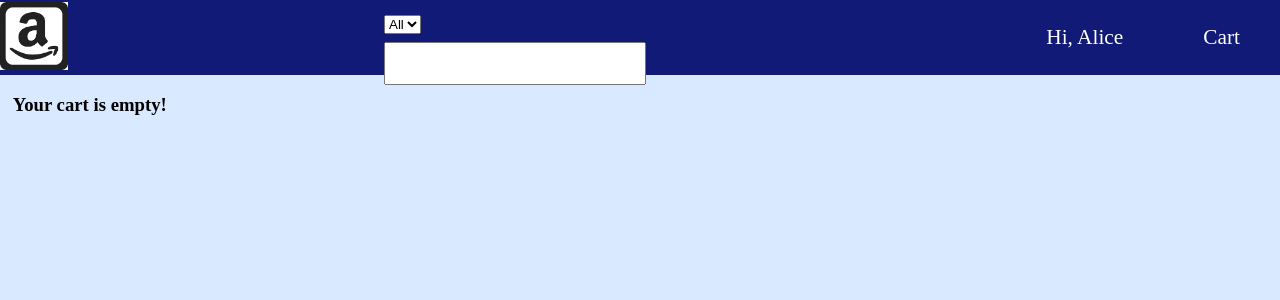
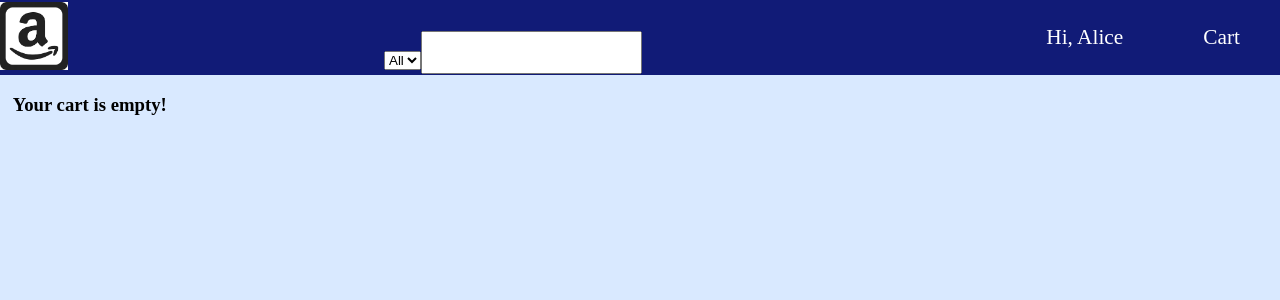
Before and after one commit to olivia-leggio/mini-amazon-cs316, a Flask app: page /cart in a window 1280 px wide. Shown: the top 300 px of the page. Run offline with Flask 2, Linux system fonts and the light colour scheme; a user stored in the database is signed in; data that the repository does not hold is empty.

Commit message:
get stupid searchbar to display better

```diff
--- a/static/css/main.css
+++ b/static/css/main.css
@@ -75,7 +75,9 @@ li a:hover, .dropdown:hover {
     position: absolute;
     left: 30%;
     top: 20%;
+    height: 60%;
 }
+
 #searchquery {
     position: absolute;
     width: 400%;
--- a/templates/base.html
+++ b/templates/base.html
@@ -32,14 +32,18 @@
         <a href = "/">
             <img src = "{{ url_for('static', filename = 'img/logo1.png') }}" width = "68" height = "68" id = "logo">
         </a>
-        <form id = "searchbar" action = "/search-results">
-            <select name="search-cats" id="search-cats">
+        <form id = "searchbar" action = "/search-results" >
+          <div style="float:left; position: relative; top:40%;">
+            <select name="search-cats" id="search-cats" >
                 <option value = "ALL"> All </option>
                 {% for category in categories %}
                 <option value = {{category.name}} > {{ category.name }} </option>
                 {% endfor %}
             </select>
+          </div>
+          <div style="float:left;">
             <input id = "searchtext" type = "text" name = "searchtext">
+          </div>
         </form>
     </div>
     {% elif type in ['User', 'Seller', 'Manager'] %}
@@ -68,12 +72,15 @@
             <img src = "{{ url_for('static', filename = 'img/logo1.png') }}" width = "68" height = "68" id = "logo">
         </a>
         <form id = "searchbar" action = "/search-results">
+          <div style="float:left; position: relative; top:40%;">
             <select name="search-cats" id="search-cats">
                 <option value = "ALL"> All </option>
                 {% for category in categories %}
                 <option value = {{category.name}} > {{ category.name }} </option>
                 {% endfor %}
             </select>
+          </div>
+          <div style="float:left;">
             <input id = "searchtext" type = "text" name = "searchtext">
         </form>
     </div>
@@ -90,13 +97,17 @@
             <img src = "{{ url_for('static', filename = 'img/logo1.png') }}" width = "68" height = "68" id = "logo">
         </a>
         <form id = "searchbar" action = "/search-results">
+          <div style="float:left; position: relative; top:40%;">
             <select name="search-cats" id="search-cats">
                 <option value = "ALL"> All </option>
                 {% for category in categories %}
                 <option value = {{category.name}} > {{ category.name }} </option>
                 {% endfor %}
             </select>
+          </div>
+          <div style="float:left;">
             <input id = "searchtext" type = "text" name = "searchtext">
+          </div>
         </form>
     </div>
 
```
